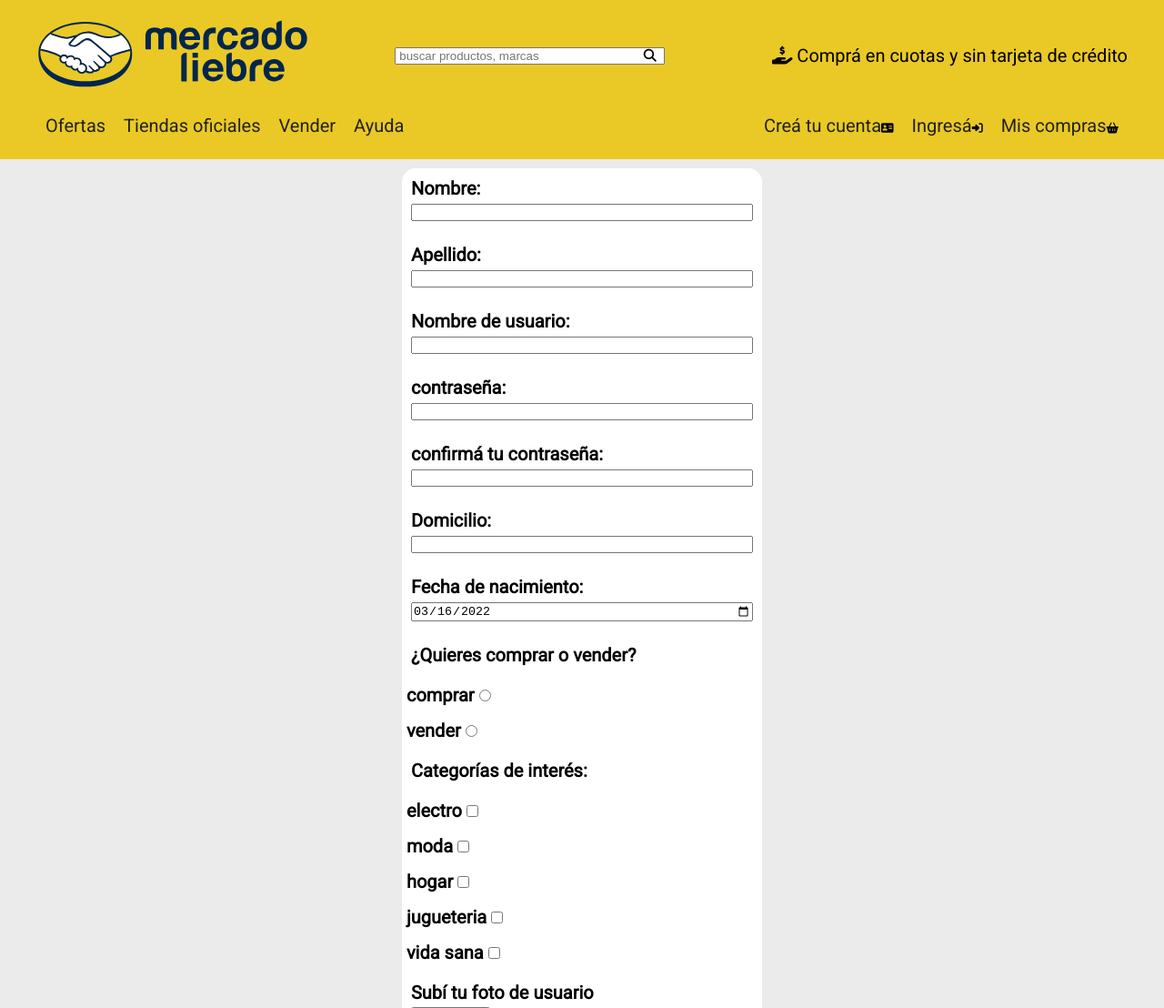
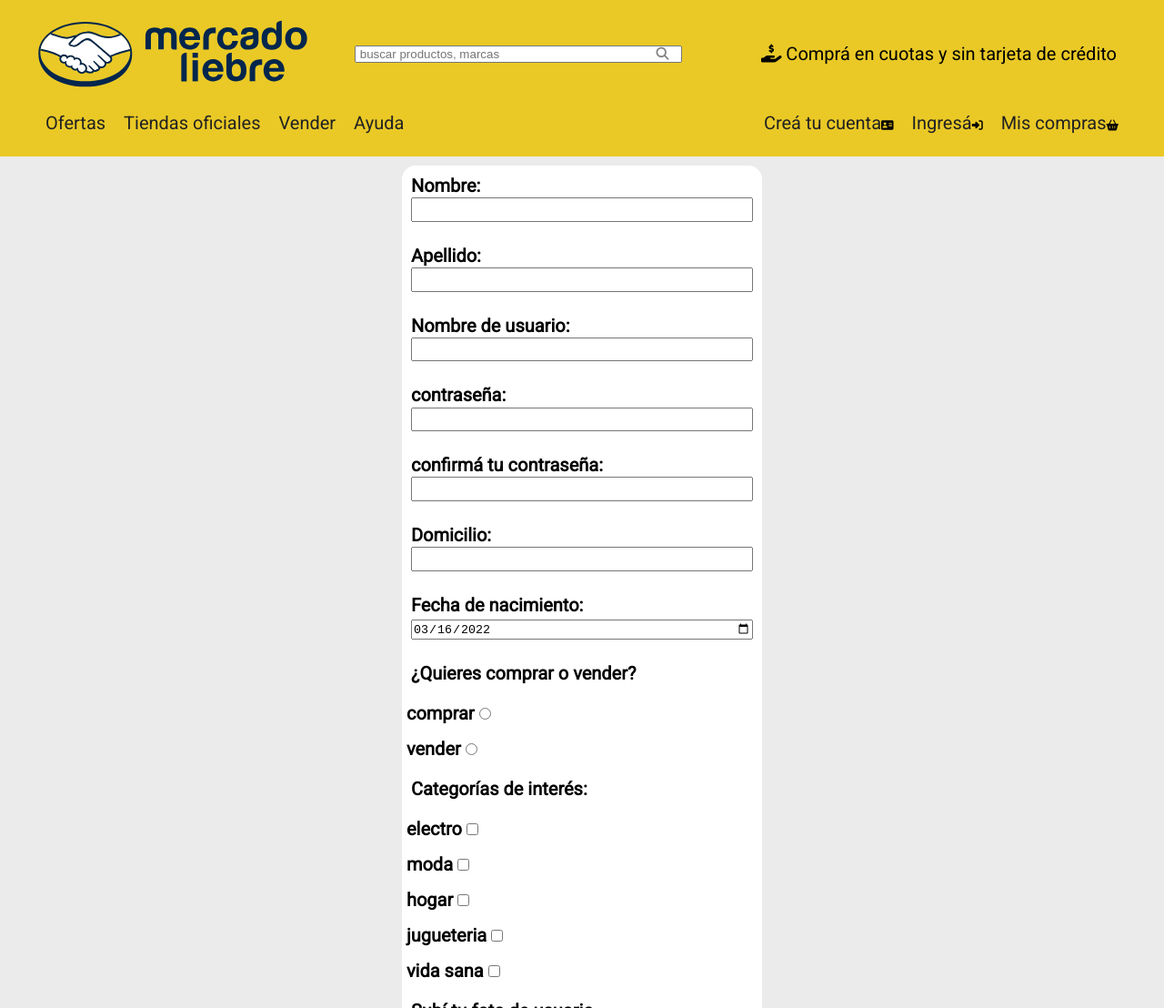
Before and after one commit to Sebas-Ange/mercado-liebre, a website: page views/register.html in a window 1280 px wide. Shown: the top 1108 px of the page at 91% size. Drawn offline with Linux system fonts and the light colour scheme; a web font is replaced by a local one.

Commit message:
nuevas modificaciones

```diff
--- a/public/css/styles-registro-login.css
+++ b/public/css/styles-registro-login.css
@@ -118,10 +118,10 @@ article {
     width: 16px;
     font-size: 14px;
     padding: 1px;
-
+   color: gray;
     position: relative;
     top: 1%;
-    right: 7%;
+    right: 14%;
 
 }
 
@@ -169,7 +169,9 @@ article {
 
 
 }
-
+.barrainput{
+    padding: 1%;
+}
 .formulario-registro input {
     width: 100%;
 
@@ -273,10 +275,11 @@ footer {
 
     .logo {
         width: 50%;
+        max-width: 300px;
 
     }
    .barra {
-       width: 50%;
+       width: 38%;
 
    }
 
@@ -286,14 +289,23 @@ footer {
 
     @media (min-width: 769px){
 
-        .logo {
 
-            width: 33%;
+        .lupa {
+            background-color: white;
+            width: 16px;
+            font-size: 14px;
+            padding: 1px;
+           color: gray;
+            position: relative;
+            top: 1%;
+            right: 7%;
 
         }
+
+
        .barra {
 
-        width: 33%;
+        width: 40%;
 
        }
 
@@ -328,9 +340,9 @@ footer {
         }
         .copy-header {
             max-width: 350px;
-            text-align: right;
+            text-align: center;
             font-size: 17px;
-            margin: 0;
+            margin: auto;
 
         }
 
@@ -362,6 +374,7 @@ footer {
         }
 
     }
+
 
 }
 
@@ -422,6 +435,7 @@ footer p {
     .copy-header {
         max-width: none;
         font-size: 20px;
+        text-align: right;
 
         font-weight: 400;
 
--- a/public/css/styles.css
+++ b/public/css/styles.css
@@ -137,10 +137,10 @@ main section article i{
     width: 16px;
     font-size: 14px;
     padding: 1px;
-
+   color: gray;
     position: relative;
     top: 1%;
-    right: 7%;
+    right: 14%;
 
 }
 
@@ -330,10 +330,11 @@ footer {
 
     .logo {
         width: 50%;
+        max-width: 300px;
 
     }
    .barra {
-       width: 50%;
+       width: 38%;
 
 
    }
@@ -344,16 +345,24 @@ footer {
 
     @media (min-width: 769px){
 
+        .lupa {
+            background-color: white;
+            width: 16px;
+            font-size: 14px;
+            padding: 1px;
+           color: gray;
+            position: relative;
+            top: 1%;
+            right: 7%;
+
+        }
 
 
-        .logo {
 
-            width: 33%;
 
-        }
        .barra {
 
-        width: 33%;
+        width: 40%;
 
        }
 
@@ -387,9 +396,9 @@ footer {
         }
         .copy-header {
             max-width: 350px;
-            text-align: right;
+            text-align: center;
             font-size: 17px;
-            margin: 0;
+            margin: auto;
 
         }
 
@@ -447,9 +456,7 @@ footer p {
 
     }
 
-    .logo {
-        width: 300px;
-    }
+
 
     .main-header-top-bar {
         align-items: center;
@@ -477,6 +484,7 @@ footer p {
     .copy-header {
         max-width: none;
         font-size: 20px;
+        text-align: right;
 
         font-weight: 400;
 
--- a/views/register.html
+++ b/views/register.html
@@ -22,7 +22,7 @@
 
         <div class="main-header-top-bar">
 
-                 <a href="/"> <img src="/images/logo-mercado-liebre.svg" class ="logo" alt="logo"></a>
+                  <img src="/images/logo-mercado-liebre.svg" class ="logo" alt="logo">
 
                   <div class="barra"><input type="text" class="barra-busqueda" placeholder=" buscar productos, marcas">
 
@@ -67,22 +67,22 @@
 
       <div class="item-form">
         <label for="nombre">Nombre:</label><br>
-        <input type="text" name="nombre" id="nombre" required minlength="2" maxlength="15"/><br></div>
+        <input type="text" name="nombre" class="barrainput" id="nombre" required minlength="2" maxlength="15"/><br></div>
         <div class="item-form">
         <label for="apellido">Apellido:</label><br>
-        <input type="text" name="apellido" id="apellido" required minlength="2" maxlength="15"/><br></div>
+        <input type="text" name="apellido" id="apellido" class="barrainput" required minlength="2" maxlength="15"/><br></div>
         <div class="item-form">
         <label for="nombre-usuario">Nombre de usuario:</label><br>
-        <input type="text" name="nombre-usuario" id="nombre-usuario" required minlength="2" maxlength="15"/><br></div>
+        <input type="text" name="nombre-usuario" id="nombre-usuario" class="barrainput" required minlength="2" maxlength="15"/><br></div>
         <div class="item-form">
         <label for="password">contraseña:</label><br>
-        <input type="password" name="password" id="password" required/><br></div>
+        <input type="password" name="password" id="password" class="barrainput" required/><br></div>
         <div class="item-form">
         <label for="check-password">confirmá tu contraseña:</label><br>
-        <input type="password" name="check-password" id="check-password" required/><br></div>
+        <input type="password" name="check-password" id="check-password" class="barrainput" required/><br></div>
         <div class="item-form">
         <label for="domicilio">Domicilio:</label><br>
-        <input type="text" name="domicilio" id="domicilio" required/><br></div>
+        <input type="text" name="domicilio" id="domicilio" class="barrainput" required/><br></div>
         <div class="item-form">
         <label for="fecha-nac">Fecha de nacimiento:</label><br>
         <input type="date" name="fecha-nac" value="2022-03-16" min="1920-01-01" max="2004-03-16" required/><br></div>
```
Also changed, not shown: views/home.html (+1 -1 lines), views/login.html (+1 -1 lines).
